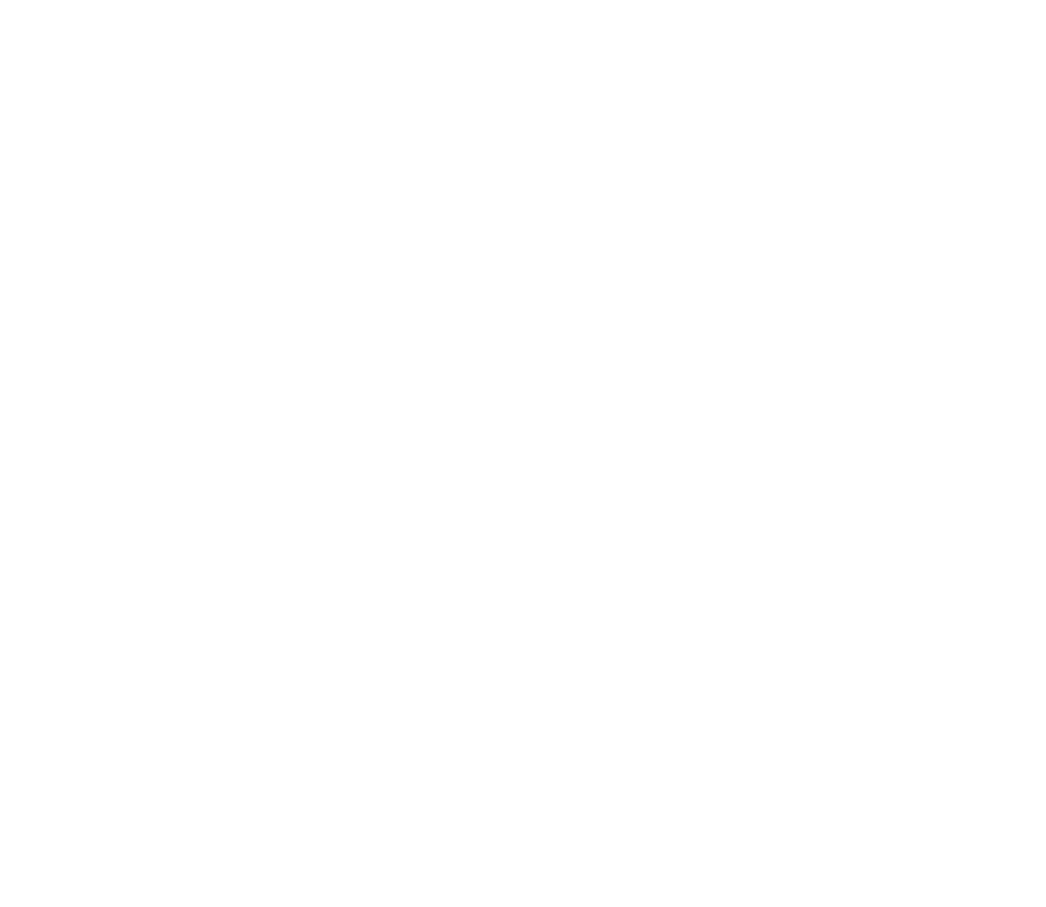
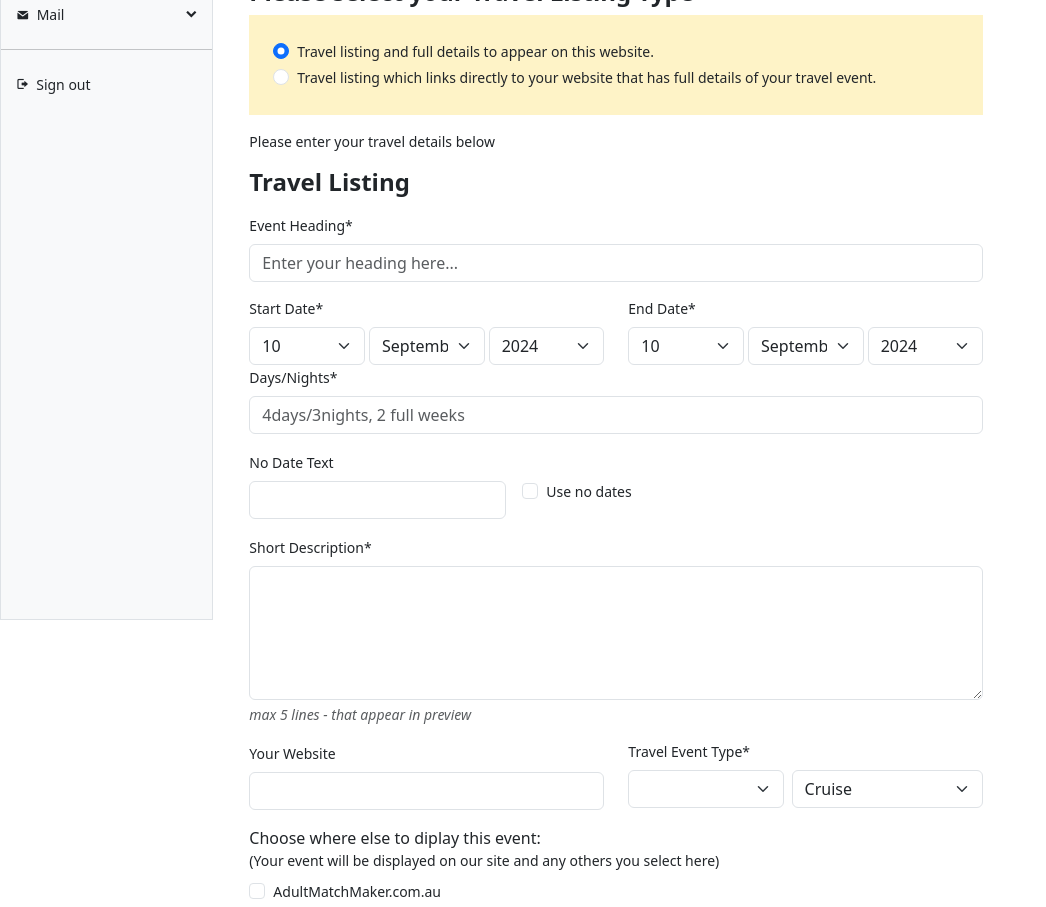
Before and after one commit to faisalsp/dating-guide-vue, a Vue app: page /admin/travel/travel-events/add in a window 1280 px wide. Before the commit this address had no page. Shown: the part 180-1087 px from the top of the page, without its empty margins (0-1046 px from the left). Before the commit the page ends 800 px from the top, so only its background shows below. Built offline with nearby package versions, Linux system fonts and the light colour scheme.

Commit message:
style: add layout for travel event page

```diff
--- a/src/components/InputField.vue
+++ b/src/components/InputField.vue
@@ -103,7 +103,7 @@
 </script>
 <template>
     <div v-if="type === 'text' || type === 'email' || type === 'color'"
-        :class="nowrapper ? className : className + ' mb-3'">
+        :class="nowrapper ? (className ? className + ' mb-3' : 'mb-3') : 'mb-3'">
         <label :for="id" v-if="title" class="form-label small fw-medium">{{ title }}</label>
         <input :type="type" v-model="textModel" :id="id"
             :class="type === 'color' ? 'form-control form-control-color' : 'form-control'" :placeholder="placeholder"
@@ -155,7 +155,7 @@
 
     <div v-if="type === 'file'" :class="nowrapper ? className : 'mb-3'">
         <img :src="imagePreview" class="mw-100" alt="Image Preview" v-if="imagePreview" />
-        <button v-if="imagePreview" class="d-block btn btn-danger btn-sm bg-danger mb-2"
+        <button v-if="imagePreview" class="d-block btn btn-danger btn-sm bg-danger mt-2 mb-2"
             @click="resetFileInput">Remove</button>
         <label class="form-label small fw-medium" :for="id">{{ title }}</label>
         <input class="form-control" :id="id" type="file" @change="onFileChange" :accept="accept" ref="fileInput"
--- /dev/null
+++ b/src/views/admin/travel/CreateEditTravel.vue
@@ -0,0 +1,156 @@
+<script setup lang="ts">
+import { useRoute } from 'vue-router'
+import { defineComponent, ref } from 'vue'
+import InputField from '@/components/InputField.vue'
+
+defineComponent({ name: 'CreateEditTravel' })
+
+interface Event {
+  dateVal: number | string
+  monthVal: string
+  yearVal: number | string
+}
+
+interface Options {
+  days: number[]
+  months: string[]
+  years: number[],
+  eventType: string[],
+  subEvent: string[]
+}
+
+const route = useRoute()
+const idParam = Number(route.params.id)
+const travelPick = ref('1')
+
+const listMonths = ref<string[]>(["January", "February", "March", "April", "May", "June", "July", "August", "September", "October", "November", "December"])
+const travelType = ref()
+const currentDate = new Date();
+const curDate = ref<number>(currentDate.getDate())
+const curMonth = ref<string>(listMonths.value[currentDate.getMonth()])
+const curYear = ref<number>(currentDate.getFullYear())
+const event = ref<Event>({
+  dateVal: curDate.value,
+  monthVal: curMonth.value,
+  yearVal: curYear.value,
+})
+
+const options = ref<Options>({
+  days: [...Array(31)].map((a, b) => 1 + b),
+  months: listMonths.value,
+  years: [...Array(6)].map((a, b) => new Date().getFullYear() + b),
+  eventType: ["Singles", "Gay", "Lesbian", "Gay & Lesbian", "Swingers", "Adult", "Things To Do"],
+  subEvent: ["Cruise", "Resort", "Tours", "Short Escape", "Air", "Land", "Water", "Driving", "Extreme", "Creative", "Pamper", "Wine & Dine", "Attractions & Tours", "Other", "Free", "Adult"]
+});
+
+</script>
+<template>
+  <div class="">
+    <div class="row g-5">
+      <div class="col-12 col-lg-9">
+        <form action="" method="post" class="">
+          <div class="mb-2">
+            <h1 class="mb-0 fw-bold h2">{{ idParam ? 'Edit Travel Event 1' : 'Submit a Travel Event' }} </h1>
+            <small>For member:</small>
+          </div>
+          <div class="mb-3">
+            <div class="mb-2">
+              <h2 class="fw-bold h4">Please select your Travel Listing Type</h2>
+            </div>
+            <div class="bg-amber p-4">
+              <InputField id="event-1" type="radio" v-model="travelPick" value="1" nowrapper
+                title="Travel listing and full details to appear on this website." checked />
+              <InputField id="event-2" type="radio" v-model="travelPick" value="2" nowrapper
+                title="	Travel listing which links directly to your website that has full details of your travel event." />
+            </div>
+          </div>
+          <small class="d-block mb-3">Please enter your travel details below</small>
+          <h2 class="h4 fw-bold mb-3">Travel Listing</h2>
+          <InputField id="eventHeading" title="Event Heading*" type="text" placeholder="Enter your heading here..."
+            className="w-full" required />
+          <div class="row">
+            <div class="col-lg-6">
+              <span class="d-block mb-2 small fw-medium text-gray-900">Start Date*</span>
+              <div class="d-flex gap-1">
+                <InputField id="startday" type="select" className="w-100" v-model="event.dateVal" :data="options.days"
+                  :selected="curDate" required />
+                <InputField id="startmonth" type="select" className="w-100" v-model="event.monthVal"
+                  :data="options.months" :selected="curMonth" required />
+                <InputField id="startyear" type="select" className="w-100" v-model="event.yearVal" :data="options.years"
+                  :selected="curYear" required />
+              </div>
+            </div>
+            <div class="col-lg-6">
+              <span class="d-block mb-2 small fw-medium text-gray-900">End Date*</span>
+              <div class="d-flex gap-1">
+                <InputField id="endday" type="select" className="w-100" :data="options.days" :selected="curDate"
+                  forceselect required />
+                <InputField id="endmonth" type="select" className="w-100" :data="options.months" :selected="curMonth"
+                  forceselect required />
+                <InputField id="endyear" type="select" className="w-100" :data="options.years" :selected="curYear"
+                  forceselect required />
+              </div>
+            </div>
+          </div>
+          <InputField id="daysNights" title="Days/Nights*" type="text" placeholder="4days/3nights, 2 full weeks"
+            className="w-full" required />
+          <div class="d-flex flex-wrap gap-3 align-items-center">
+            <InputField id="noDateText" title="No Date Text" type="text" />
+            <InputField id="noDate" title="Use no dates" type="checkbox" nowrapper />
+          </div>
+          <InputField id="shortDesc" title="Short Description*" type="textarea" rows="5" limitLines="5"
+            helper="max 5 lines - that appear in preview" required />
+
+          <div class="row">
+            <div class="col-lg-6">
+              <InputField id="website" title="Your Website" type="text" className="w-full" />
+            </div>
+            <div class="col-lg-6">
+              <span class="d-block mb-2 small fw-medium text-gray-900">Travel Event Type*</span>
+              <div class="d-flex gap-2">
+                <InputField id="eventType" type="select" v-model="travelType" :data="options.eventType" required />
+                <InputField id="subEventType" type="select" :data="options.subEvent" required forceselect />
+              </div>
+            </div>
+          </div>
+          <div class="mb-3">
+            <span class="d-block fw-medium">Choose where else to diplay this event:</span>
+            <small class="d-block mb-2">(Your event will be displayed on our site and any others you select
+              here)</small>
+            <InputField id="ammsite" title="AdultMatchMaker.com.au" value="AdultMatchMaker.com.au" type="checkbox"
+              nowrapper />
+            <InputField id="gmmsite" v-if="travelType !== 'Lesbian' && travelType !== 'Swingers'"
+              title="GayMatchMaker.com.au" value="GayMatchMaker.com.au" type="checkbox" nowrapper />
+            <InputField id="lmmsite" v-if="travelType !== 'Gay' && travelType !== 'Swingers'"
+              title="LesbianMatchMaker.com.au" value="LesbianMatchMaker.com.au" type="checkbox" nowrapper />
+          </div>
+          <InputField id="listimg" title="Add listing image*" type="file"
+            accept="image/jpeg, image/jpg, image/png, image/gif" helper="image max size: 10K , width:190px, height:90px"
+            required />
+          <div class="mt-4" v-if="travelPick === '1'">
+            <h2 class="h4 fw-bold mb-2">Full Travel Details</h2>
+            <InputField id="fullEventHeading" title="Event Heading*" type="text" className="w-full" required />
+            <InputField id="subHeading" title="SubHeading*" type="text" className="w-full"
+              helper="(Optional: display a line of text below the heading if you want. Otherwise leave blank)" />
+            <InputField id="eventDesc" title="Event Description*" type="textarea" rows="10" limit="1000"
+              helper="Maximum 1000 characters" required />
+            <div class="mb-3">
+              <span class="d-block small fw-medium text-gray-900">Display main points about event</span>
+              <small class="d-block mb-2">Optional: Enter nothing or up to 10 short summarized details about your event, please keep each one
+                to 2 lines or less. This will be displayed in point form on your listing.</small>
+              <InputField v-for="i in 10" :key="i" type="textarea" rows="3" limitLines="2" limit="200" />
+            </div>
+            <InputField id="contactDetails" title="Contact Details*" type="textarea" rows="5" required />
+            <InputField id="contactEmail" title="Contact Email" type="email" className="w-full" />
+            <InputField id="masthead" title="MastHead Image" type="file" accept="image/jpeg, image/jpg, image/gif"
+              helper="Max size: 100K, max height:400px, max width: 580px in either .gif or .jpeg format." />
+          </div>
+          <div class="d-flex gap-3 justify-content-end">
+            <RouterLink to="/admin/travel/travel-events" class="btn text-center">Cancel</RouterLink>
+            <button type="submit" class="btn btn-primary text-center">{{ idParam ? 'Save' : 'Submit Event' }}</button>
+          </div>
+        </form>
+      </div>
+    </div>
+  </div>
+</template>
--- a/src/views/admin/travel/TravelEvents.vue
+++ b/src/views/admin/travel/TravelEvents.vue
@@ -38,7 +38,7 @@
     e.preventDefault()
     const itemId = e.target.dataset.itemId
     if (!itemId) return
-    router.push('/admin/events/edit/' + itemId);
+    router.push('/admin/travel/travel-events/edit/' + itemId);
   } else {
     const checkedValues: string[] = [];
     const checkboxes = document.querySelector('.dataTable')?.querySelectorAll('input[type="checkbox"]:checked');
@@ -71,7 +71,7 @@
           <li><a class="dropdown-item" href="#">View</a></li>
         </ul>
       </div>
-      <RouterLink to="/admin/create-event" class="btn btn-primary"><i class="gigacon gigacon-plus-sign me-2"></i>Add event</RouterLink>
+      <RouterLink to="/admin/travel/travel-events/add" class="btn btn-primary"><i class="gigacon gigacon-plus-sign me-2"></i>Add event</RouterLink>
 
     </div>
     <DataTable :columns="columns" ajax="/data.json" @click="resolveRouteFromClick($event)"
```
Also changed, not shown: src/router/index.ts (+8 -0 lines).
